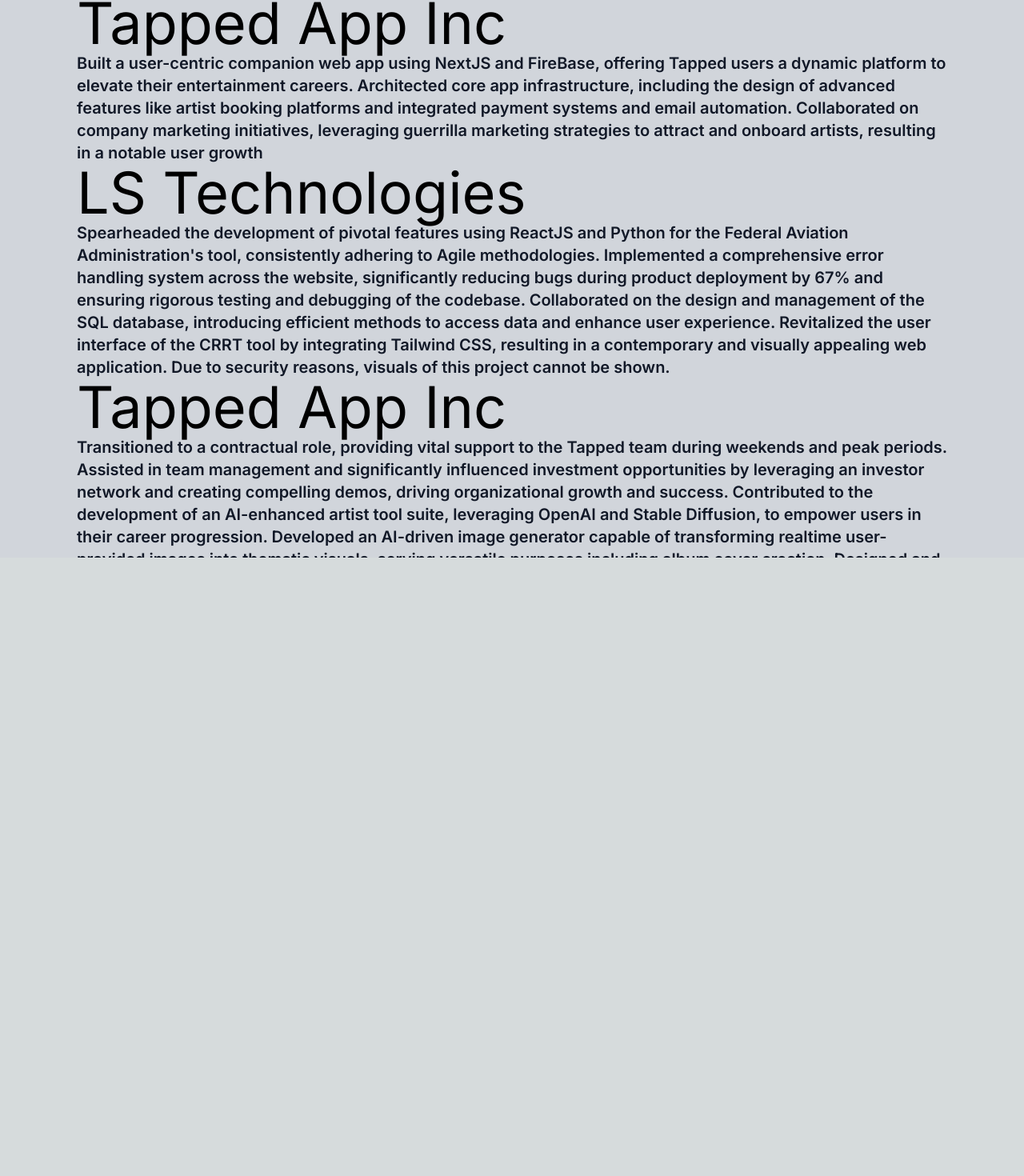
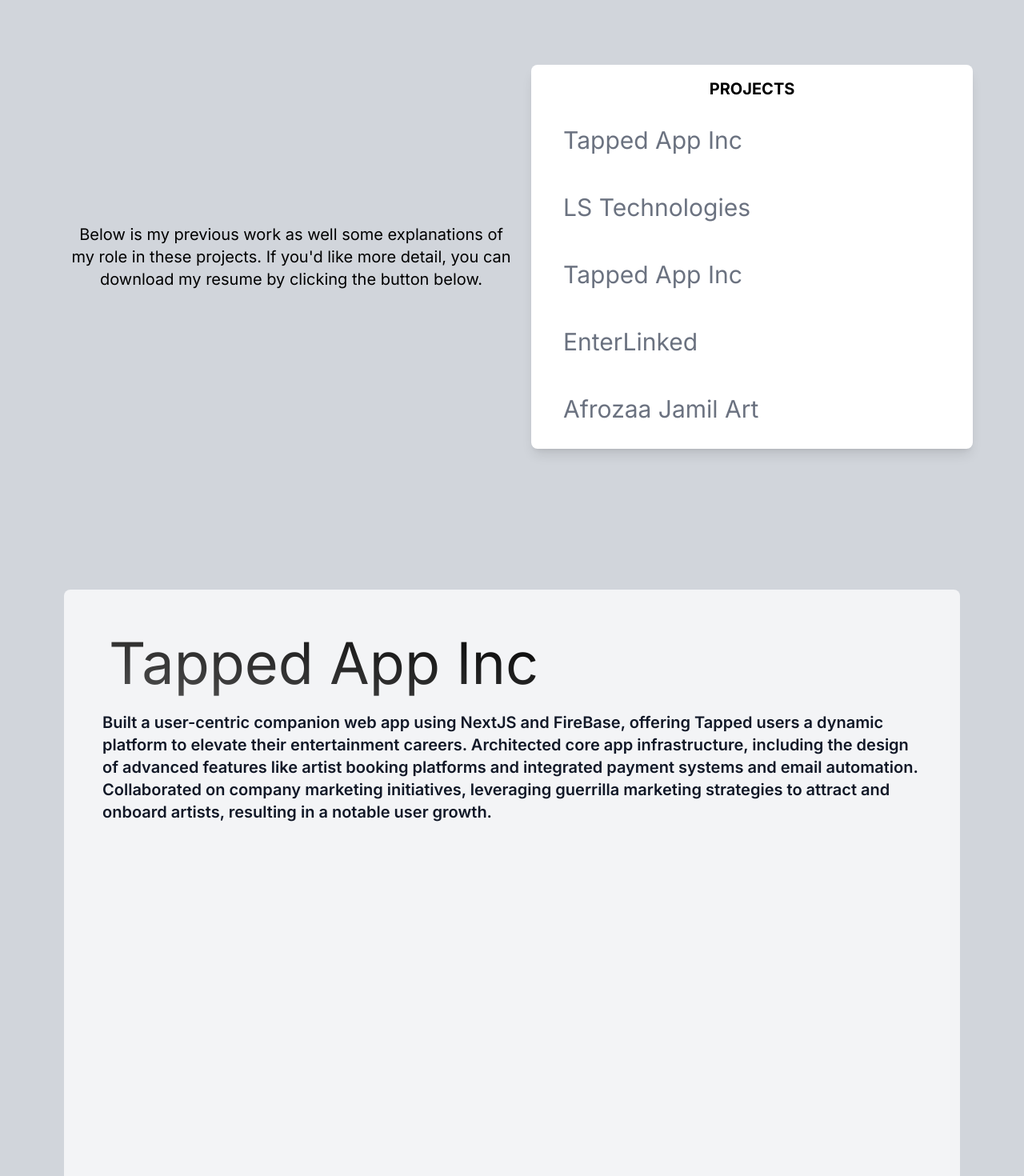
Before and after one commit to ArmaanJH/Armaan-Hossain, a Next.js app: page /work in a window 1280 px wide. Shown: the part 103-1573 px from the top of the page at 80% size. Before the commit the page ends 800 px from the top, so only its background shows below. Built offline with nearby package versions, Linux system fonts and the light colour scheme.

Commit message:
more work on the work page. don't know how i feel about this at the moment

```diff
--- a/src/app/globals.css
+++ b/src/app/globals.css
@@ -59,3 +59,12 @@
     animation: slide-sm 25s linear infinite !important;
   }
 }
+
+.gradient-text {
+  background: linear-gradient(10deg, white, black);
+  -webkit-background-clip: text;
+  color: transparent;
+  background-size: 500% 100%;
+  background-position: 100% 0;
+  transition: background-position 1s ease-out;
+}
--- a/src/app/work/page.tsx
+++ b/src/app/work/page.tsx
@@ -1,42 +1,119 @@
-export default function Work(){
+'use client';
+import { useEffect } from 'react';
+import { motion } from 'framer-motion';
+
+
+export default function Work() {
+  const workItems = [
+    {
+      title: "Tapped App Inc",
+      text: "Built a user-centric companion web app using NextJS and FireBase, offering Tapped users a dynamic platform to elevate their entertainment careers. Architected core app infrastructure, including the design of advanced features like artist booking platforms and integrated payment systems and email automation. Collaborated on company marketing initiatives, leveraging guerrilla marketing strategies to attract and onboard artists, resulting in a notable user growth."
+    },
+    {
+      title: "LS Technologies",
+      text: "Spearheaded the development of pivotal features using ReactJS and Python for the Federal Aviation Administration's tool, consistently adhering to Agile methodologies. Implemented a comprehensive error handling system across the website, significantly reducing bugs during product deployment by 67%  and ensuring rigorous testing and debugging of the codebase. Collaborated on the design and management of the SQL database, introducing efficient methods to access data and enhance user experience. Revitalized the user interface of the CRRT tool by integrating Tailwind CSS, resulting in a contemporary and visually appealing web application. Due to security reasons, visuals of this project cannot be shown."
+    },
+    {
+      title: "Tapped App Inc",
+      text: "Transitioned to a contractual role, providing vital support to the Tapped team during weekends and peak periods. Assisted in team management and significantly influenced investment opportunities by leveraging an investor network and creating compelling demos, driving organizational growth and success. Contributed to the development of an AI-enhanced artist tool suite, leveraging OpenAI and Stable Diffusion, to empower users in their career progression. Developed an AI-driven image generator capable of transforming realtime user-provided images into thematic visuals, serving versatile purposes including album cover creation. Designed and launched four web applications integral to Tapped AI's tool suite, facilitating the implementation of a subscription payment model via Stripe."
+    },
+    {
+      title: "EnterLinked",
+      text: "Founded an app development organization focused on producing thoughtful, utility-based applications for daily use. Currently leading the creation of a social entertainment media ranking app with React Native, Tailwind CSS and Expo Go, enabling users to curate personalized lists of their favorite form of media. Pioneered system design, creating an optimized application structure that reduced costs to an average of $3 per month and achieved instantaneous load times. Conceptualized and executed a user-friendly and aesthetic app interface based on user feedback."
+    },
+    {
+      title: "Afrozaa Jamil Art",
+      text: "Developed a website for the artist Afrozaa Jamil to demonstrate a combination of visual arts and poetry. This website was created using HTML/CSS and Bootstrap and is one of the first projectsI've worked on. the UI and UX was designed to induce the feeling of being in an online gallery to the user and incorporates gallery like design choices to highlight this. Adhered strictly to the customers desired themes and implemented these stylic choices to highlight the artists work."
+    },
+  ];
+
+  const scrollToSection = (index: number) => {
+    const section = document.getElementById(`section-${index}`);
+    if (section) {
+      section.scrollIntoView({ behavior: 'smooth' });
+    }
+  };
+
+  useEffect(() => {
+    const handleScroll = () => {
+      const sections = document.querySelectorAll('.gradient-text');
+      sections.forEach(section => {
+        const rect = section.getBoundingClientRect();
+        if (rect.top >= 0 && rect.bottom <= window.innerHeight) {
+          section.classList.add('active');
+        } else {
+          section.classList.remove('active');
+        }
+      });
+    };
+    window.addEventListener('scroll', handleScroll);
+    return () => window.removeEventListener('scroll', handleScroll);
+  }, []);
+
   return (
-    <main className="relative flex flex-col md:flex-row min-h-screen min-w-screen h-screen p-6 md:p-24 bg-gray-300 overflow-hidden">
-      <div>
-        <h1 className="text-7xl">Tapped App Inc</h1>
-        <p className="font-semibold text-gray-900 text-xl">
-          Built a user-centric companion web app using NextJS and FireBase, offering Tapped users a dynamic platform to elevate their entertainment careers.
-          Architected core app infrastructure, including the design of advanced features like artist booking platforms and integrated payment systems and email automation.
-          Collaborated on company marketing initiatives, leveraging guerrilla marketing strategies to attract and onboard artists, resulting in a notable user growth
-        </p>
-        <h1 className="text-7xl">LS Technologies</h1>
-        <p className="font-semibold text-gray-900 text-xl">
-          Spearheaded the development of pivotal features using ReactJS and Python for the Federal Aviation Administration&apos;s tool, consistently adhering to Agile methodologies.
-          Implemented a comprehensive error handling system across the website, significantly reducing bugs during product deployment by 67%  and ensuring rigorous testing and debugging of the codebase.
-          Collaborated on the design and management of the SQL database, introducing efficient methods to access data and enhance user experience.
-          Revitalized the user interface of the CRRT tool by integrating Tailwind CSS, resulting in a contemporary and visually appealing web application. Due to security reasons, visuals of this project cannot be shown.
-        </p>
-        <h1 className="text-7xl">Tapped App Inc</h1>
-        <p className="font-semibold text-gray-900 text-xl">
-          Transitioned to a contractual role, providing vital support to the Tapped team during weekends and peak periods.
-          Assisted in team management and significantly influenced investment opportunities by leveraging an investor network and creating compelling demos, driving organizational growth and success.
-          Contributed to the development of an AI-enhanced artist tool suite, leveraging OpenAI and Stable Diffusion, to empower users in their career progression.
-          Developed an AI-driven image generator capable of transforming realtime user-provided images into thematic visuals, serving versatile purposes including album cover creation.
-          Designed and launched four web applications integral to Tapped AI&apos;s tool suite, facilitating the implementation of a subscription payment model via Stripe.
-        </p>
-        <h1 className="text-7xl">EnterLinked</h1>
-        <p className="font-semibold text-gray-900 text-xl">
-          Founded an app development organization focused on producing thoughtful, utility-based applications for daily use
-          Currently leading the creation of a social entertainment media ranking app with React Native, Tailwind CSS and Expo Go, enabling users to curate personalized lists of their favorite form of media
-          Pioneered system design, creating an optimized application structure that reduced costs to an average of $3 per month and achieved instantaneous load times.
-          Conceptualized and executed a user-friendly and aesthetic app interface based on user feedback
-        </p>
-        <h1 className="text-7xl">Afrozaa Jamil Art</h1>
-        <p className="font-semibold text-gray-900 text-xl">
-          Developed a website for the artist Afrozaa Jamil to demonstrate a combination of visual arts and poetry. This website was created using HTML/CSS and Bootstrap and is one of the first projects
-          I&apos;ve worked on. the UI and UX was designed to induce the feeling of being in an online gallery to the user and incorporates gallery like design choices to highlight this. Adhered strictly to
-          the customers desired themes and implemented these stylic choices to highlight the artists work.
-        </p>
+    <main className="relative flex flex-col min-h-screen min-w-screen h-auto p-6 md:px-16 md:pb-16 bg-gray-300 overflow-y-auto">
+
+      {/* Top Section: Description and TOC */}
+      <div className="flex flex-col md:flex-row w-full min-h-screen items-center justify-center">
+
+        {/* Left Side with Description */}
+        <div className="flex-1 flex items-center justify-center p-6">
+          <p className="text-xl text-center">
+            Below is my previous work as well some explanations of my role in these projects. If you&apos;d like more detail, you can download my resume by clicking the button below.
+          </p>
+        </div>
+
+        {/* Table of Contents on the Right */}
+        <div className="flex-1 flex items-center justify-center">
+          <div className="bg-white p-6 shadow-lg rounded-lg h-[60vh] w-full max-w-xl flex flex-col justify-center items-start text-left">
+            <h2 className="text-xl font-bold mb-4 text-black text-center w-full">PROJECTS</h2>
+            <ul className="space-y-4">
+              {workItems.map((item, index) => (
+                <li key={index}>
+                  <button
+                    onClick={() => scrollToSection(index)}
+                    className="text-gray-500 text-3xl p-4 transition-transform transform hover:scale-105"
+                  >
+                    {item.title}
+                  </button>
+                </li>
+              ))}
+            </ul>
+          </div>
+        </div>
+      </div>
+
+      {/* Work Items Below */}
+      <div className="w-full">
+        {workItems.map((item, index) => (
+          <motion.div
+            key={index}
+            id={`section-${index}`}
+            className={`flex flex-col rounded-lg m-4 min-h-screen ${index % 2 === 0 ? 'items-start bg-gray-100' : 'items-end bg-gray-200'} p-12`}
+            initial={{ opacity: 0, y: 50 }}
+            whileInView={{ opacity: 1, y: 0 }}
+            viewport={{ once: true }}
+            transition={{ duration: 0.6 }}
+          >
+            <motion.h1
+              className="text-4xl md:text-7xl gradient-text p-2"
+              initial={{ opacity: 0 }}
+              whileInView={{ opacity: 1 }}
+              transition={{ duration: 2 }}
+            >
+              {item.title}
+            </motion.h1>
+            <motion.p
+              className={`font-semibold text-gray-900 text-xl mt-4 ${index % 2 === 0 ? 'text-left' : 'text-right'}`}
+              initial={{ opacity: 0 }}
+              whileInView={{ opacity: 1 }}
+              transition={{ delay: 0.3, duration: 0.6 }}
+            >
+              {item.text}
+            </motion.p>
+          </motion.div>
+        ))}
       </div>
     </main>
-  )
+  );
 }
```
Also changed, not shown: 1 other file (tests, documents, lock files or other folders).
